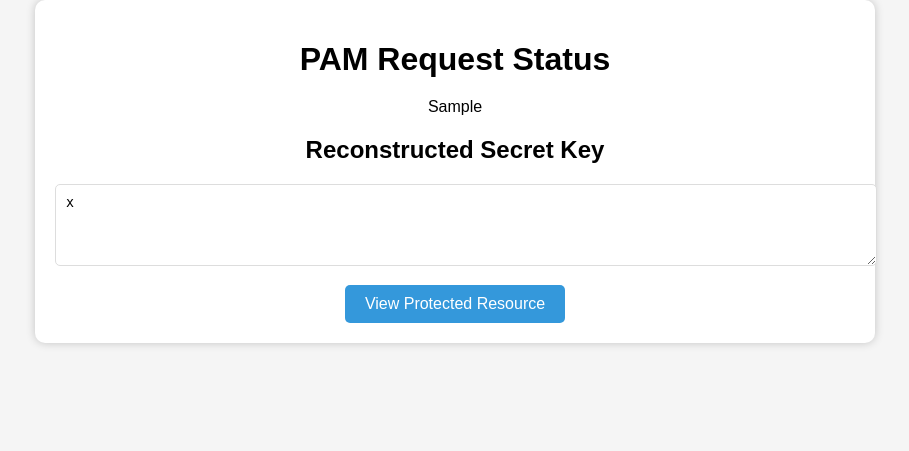
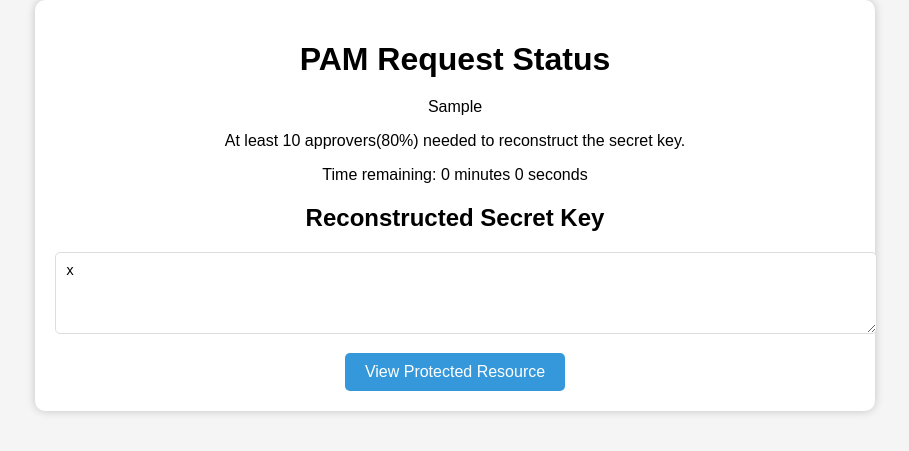
Before and after one commit to LeoneOdinga/ZeroTrustArchitecture, a Flask app: template ZeroTrustWebUI/templates/approval_status.html in a window 1280 px wide. Shown: the top 451 px of the page, without its empty margins (185-1094 px from the left). Run offline with Flask 3, Linux system fonts and the light colour scheme; the template is opened without the code that fills it: most values are stand-ins (such as "Sample title", 1, 10 or a date in 2020).

Commit message:
Timer setup for Approvers and minor bug fixes

```diff
--- a/ZeroTrustWebUI/app.py
+++ b/ZeroTrustWebUI/app.py
@@ -1,11 +1,7 @@
-import secrets
-import string
 import sys
 from flask import Flask,render_template, request, jsonify, session, url_for,redirect, make_response
 import logging
-import tss,base64
 import math
-
 from flask import Flask, g
 from flask_oidc import OpenIDConnect
 from keycloak import KeycloakAuthenticationError, KeycloakOpenID
@@ -17,6 +13,8 @@ from keycloak import KeycloakAdmin
 from keycloak import KeycloakOpenIDConnection
 import re, uuid
 from keycloak_config import *
+from PAM import PAM
+from Keycloak_functions import *
 
 sys.path.insert(0,'..')
 
@@ -94,6 +92,8 @@ class Approver(db.Model):
 
 RESOURCE_SECRET_KEY =''
 
+THRESHOLD = None
+
 '''
 
 The section below contains the system views. They contain the various routes in the web UI and the functionalities
@@ -104,7 +104,7 @@ that can be performed at each view
 @app.route('/')
 @oidc.require_login
 def index():
-    if oidc.user_loggedin and token_is_valid():
+    if oidc.user_loggedin and token_is_valid(oidc,keycloak_openid):
         return redirect(url_for('home'))
     else:
         return render_template('index.html')
@@ -126,117 +126,12 @@ def revokeToken():
 def login():
     token = oidc.get_access_token()
     response = make_response(redirect(url_for('home')))
-    if token_is_valid:
+    if token_is_valid(oidc,keycloak_openid):
         response.set_cookie('access_token', token['access_token'])
         session['access_token'] = token['access_token']
         return response
     else:
         return render_template('index.html')
-
-#function chech if the token is valid
-def token_is_valid():
-    #get the current access token from the oidc
-    access_token = oidc.get_access_token()
-    #introspect the token to make sure that it is valid
-    introspection_result = keycloak_openid.introspect(access_token)
-
-    if introspection_result.get("active"):
-        return True
-    else:
-        return False
-
-# create a function to revoke an access token and check if the revocation was a success
-def revoke_token(client_id, client_secret, refresh_token, revocation_url):
-    data = {
-        "client_id": client_id,
-        "client_secret": client_secret,
-        "refresh_token": refresh_token
-    }
-
-    response = requests.post(revocation_url, data=data)
-
-    if response.status_code == 204:
-        return True  # Token revocation was successful
-    else:
-        return False  # Token revocation failed
-
-#Extract the list of role mappings for the specified user's access token
-def extract_user_role():
-    #get the user's current access token
-    access_token = oidc.get_access_token()
-
-    # Introspect the access token to ensure it's valid
-    introspection_result = keycloak_openid.introspect(access_token)
-
-    #From the access token, return the list of user's roles
-    resource_access = introspection_result.get('resource_access', {}).get('ZeroTrustPlatform', {})
-    user_roles = resource_access.get('roles', [])
-    return user_roles
-
-#function to generate shares from a secret key and return a list of shares
-def generate_secret_shares(threshold,num_shares,secret_key,identifier):
-    shares = tss.share_secret(threshold, num_shares, secret_key, identifier, tss.Hash.SHA256)
-    # Encode shares in Base64
-    base64_shares = [base64.b64encode(share).decode() for share in shares]
-
-    return base64_shares
-
-#function to construct shares from a secret key
-def generate_and_reconstruct_secret(threshold, num_shares, secret, identifier):
-    # Generate shares
-    shares = tss.share_secret(threshold, num_shares, secret, identifier, tss.Hash.SHA256)
-
-    # Encode shares in Base64
-    base64_shares = [base64.b64encode(share).decode() for share in shares]
-
-
-    print(base64_shares)
-
-    # Reconstruct the secret from Base64-encoded shares
-    binary_shares = [base64.b64decode(share.encode()) for share in base64_shares]
-
-    try:
-        # Recover the secret value
-        reconstructed_secret = tss.reconstruct_secret(binary_shares)
-        return reconstructed_secret
-    except tss.TSSError:
-        return None  # Handling error
-
-def reconstruct_secret_from_base64_shares(base64_shares):
-    # Reconstruct the secret from Base64-encoded shares
-    binary_shares = [base64.b64decode(share.encode()) for share in base64_shares]
-
-    try:
-        # Recover the secret value
-        reconstructed_secret = tss.reconstruct_secret(binary_shares)
-        return reconstructed_secret
-    except tss.TSSError:
-        return None  # Handling error
-
-def get_user_id_by_email(email_address):
-    # Call Keycloak Admin API to get user details
-    users = keycloak_admin.get_users({"email": email_address})
-
-    # Check if users list is not empty
-    if users:
-        user_id = users[0]['id']
-        return user_id
-    else:
-        return None  # Return None if no user found
-
-def get_client_role_members_emails(client_id, role_name):
-    # Get client role members
-    role_members = keycloak_admin.get_client_role_members(client_id, role_name=role_name)
-
-    # Initialize a list to store email addresses
-    email_list = []
-
-    # Iterate through the role members and extract email addresses
-    for member in role_members:
-        email = member.get('email', 'N/A')
-        email_list.append(email)
-
-    return email_list
 
 def get_mac_details(mac_address):
 
@@ -302,20 +197,20 @@ def home():
 
             mac_address = ':'.join(re.findall('..', '%012x' % uuid.getnode()))
 
-            # Get vendor details for the extracted MAC address
+            """ # Get vendor details for the extracted MAC address
             try:
                 vendor_details = get_mac_details(mac_address)
                 print("Vendor Details for MAC Address", mac_address, ":", vendor_details)
             except Exception as e:
                 print(e)
 
-            print(mac_address)
+            print(mac_address) """
 
             print(f"Your IP Address is: {ip_addr}")
 
             print(f"KEYCLOAK EVENTS: {keycloak_admin.get_events()}")
 
-            # Get the public IP address
+            """ # Get the public IP address
             public_ip = get_public_ip()
             if public_ip:
                 print(f"The public IP address of the device is: {public_ip}")
@@ -323,7 +218,7 @@ def home():
                 print("Unable to retrieve the public IP address.")
 
 
-            print(f"LOCATION INFO: {get_location(public_ip)}")
+            print(f"LOCATION INFO: {get_location(public_ip)}") """
 
 
             # Decode Token
@@ -333,14 +228,14 @@ def home():
 
             print(f"\nDECODED TOKEN{token_info}")
 
-            if token_is_valid():
+            if token_is_valid(oidc,keycloak_openid):
                 if 'oidc_auth_profile' in session:
                     auth_profile = session['oidc_auth_profile']
                     username = auth_profile.get('name')
                     email = auth_profile.get('email')
                     user_id = auth_profile.get('sub')
                     #get the user role
-                    user_roles = extract_user_role()
+                    user_roles = extract_user_role(oidc,keycloak_openid)
                     user_role = user_roles[0]
 
                     print(keycloak_admin.get_bruteforce_detection_status(user_id))
@@ -400,31 +295,23 @@ def privilegedAccess():
     #dynamically query the keycloak API for the list of approvers to display for the requestor
     client_id = keycloak_admin.get_client_id("ZeroTrustPlatform")
     role_name = "Approver"
-    email_addresses = get_client_role_members_emails(client_id, role_name)
-
-    #Outline the sharing of secret shares and the threshold percentage to be met
+    email_addresses = get_client_role_members_emails(keycloak_admin,client_id, role_name)
 
     num_shares = len(email_addresses) #equal to the number of approvers
 
-    print(f"NUMBER OF SHARES(email addresses): {num_shares}")
+    global THRESHOLD
 
-    threshold = math.floor(num_shares * 0.8) #define at least 80 % of threshold to be met before secret key reconstruction occurs
+    THRESHOLD = math.floor(num_shares * 0.8) #define at least 80 % of threshold to be met before secret key reconstruction occurs
 
-    print("Threshold: "+str(threshold))
-
-    secret_key_identifier = "SK-92"
+    secret_key_identifier = PAM.generate_secret_message(4)
 
     global RESOURCE_SECRET_KEY
 
-    RESOURCE_SECRET_KEY = generate_secret_message(45)
+    RESOURCE_SECRET_KEY = PAM.generate_secret_message(45)
 
-    secret_shares_list = generate_secret_shares(threshold,num_shares,RESOURCE_SECRET_KEY,secret_key_identifier)
-
-
-    print(f"LIST OF GENERATED SECRET SHARES: {secret_shares_list}")
+    secret_shares_list = PAM.generate_secret_shares(THRESHOLD,num_shares,RESOURCE_SECRET_KEY,secret_key_identifier)
 
     if email_addresses is None:
-        # Handle the case where email_addresses could not be retrieved
         email_addresses = []
 
     if request.method == 'POST':
@@ -445,8 +332,6 @@ def privilegedAccess():
         if 1 <= access_duration <= 100:
             # Create a new access request and add it to the database
 
-            print("Selected Approvers:", selected_approvers)
-
             new_request = AccessRequest(
                 resource_name=resource_name,
                 reason_for_access=reason_for_access,
@@ -464,7 +349,7 @@ def privilegedAccess():
             for index, approver_email in enumerate(selected_approvers):
                 approver_secret_share = secret_shares_list[index]  # Get the corresponding secret share
                 approver = Approver(
-                    approverID=get_user_id_by_email(approver_email),
+                    approverID=get_user_id_by_email(keycloak_admin,approver_email),
                     approverEmail=approver_email,
                     request_id=new_request.id,
                     approver_secret_share=approver_secret_share  # Assign the secret share to each approverID
@@ -488,7 +373,7 @@ def testApproval():
         username = auth_profile.get('name')
         email = auth_profile.get('email')
         user_id = auth_profile.get('sub')
-        user_role = extract_user_role()[0]
+        user_role = extract_user_role(oidc,keycloak_openid)[0]
 
     #check if the user is part of the approvers group
     if user_role != "Approver":
@@ -496,12 +381,12 @@ def testApproval():
 
     # Retrieve the secret share for the logged-in approver from the database
     approver = Approver.query.filter_by(approverID=user_id).order_by(Approver.id.desc()).first()
+
     secret_share = approver.approver_secret_share if approver else None
 
     access_requests = AccessRequest.query.order_by(AccessRequest.id.desc()).limit(1).all()  # Adjust 'limit' as needed
 
     return render_template('apprPage.html', access_requests=access_requests, username=username, email=email, user_id=user_id, user_role=user_role, secret_share=secret_share)
-
 
 @app.route('/approve_request', methods=['POST'])
 def approve_request():
@@ -524,7 +409,7 @@ def approve_request():
 
     return 'Invalid Request'
 
-@app.route('/approval_status')
+@app.route('/approval_status', methods=['GET','POST'])
 def approval_status():
     latest_request = AccessRequest.query.order_by(AccessRequest.id.desc()).first()
 
@@ -536,7 +421,31 @@ def approval_status():
         pending_approvers = approvers_count - approved_approvers
 
         approval_info = f'{approved_approvers}/{approvers_count} approvers approved, {pending_approvers} pending'
+
+        APPROVAL_TIME = 1
+
+        current_time =datetime.now()
+
+        expiration_time = current_time + timedelta(minutes=APPROVAL_TIME)
+
         reconstructed_secret = None
+
+        if request.method == 'POST':
+            data = request.json
+            action = data.get('action')
+
+            if action == 'reconstruct_secret' and approvers_count == THRESHOLD:
+                # Retrieving secret shares for all approved approvers
+                approved_approver_shares = Approver.query.filter_by(request_id=latest_request_id, approver_action='approved').all()
+                secret_shares = [approver.approver_secret_share for approver in approved_approver_shares]
+                reconstructed_secret = PAM.reconstruct_secret_from_base64_shares(secret_shares)
+
+                print(reconstructed_secret)
+
+                # Return the reconstructed secret in JSON format
+                return jsonify({'reconstructed_secret': reconstructed_secret})
+            else:
+                return "Approvers count has not reached threshold!"
 
         if pending_approvers == 0:
             message = 'All approvers have approved the request'
@@ -545,11 +454,11 @@ def approval_status():
             secret_shares = [approver.approver_secret_share for approver in approved_approver_shares]
 
             # Reconstructing the secret key from secret shares
-            reconstructed_secret = reconstruct_secret_from_base64_shares(secret_shares)
+            reconstructed_secret = PAM.reconstruct_secret_from_base64_shares(secret_shares)
         else:
             message = ''
 
-        return render_template('approval_status.html', approval_info=approval_info, message=message, reconstructed_secret=reconstructed_secret)
+        return render_template('approval_status.html', approval_info=approval_info, message=message, reconstructed_secret=reconstructed_secret,threshold=THRESHOLD,expiration_time=expiration_time)
 
     return render_template('no_requests.html')  # Render a template if no requests exist
 
@@ -569,11 +478,6 @@ def process_secret_key():
                 return "INVALID SECRET KEY"
 
     return render_template('enterSecretKey.html')
-
-def generate_secret_message(length=20):
-    alphabet = string.ascii_letters + string.digits  # Only letters and digits
-    secret_message = ''.join(secrets.choice(alphabet) for _ in range(length))
-    return secret_message
 
 @app.route('/hidden_resource', methods=['POST'])
 def hidden_resource():
--- a/ZeroTrustWebUI/pam_functions.py
+++ /dev/null
@@ -1 +0,0 @@
-# This module contatins the functions related to the PAM(privileged Access Management) module
--- a/ZeroTrustWebUI/templates/approval_status.html
+++ b/ZeroTrustWebUI/templates/approval_status.html
@@ -56,6 +56,12 @@
             <p>{{ approval_info }}</p>
         </div>
 
+        <div class="approval-info">
+            <p>At least {{ threshold }} approvers(80%) needed to reconstruct the secret key.</p>
+        </div>
+
+        <div class="remaining-time" id="remainingTime">Time Left: </div>
+
         <div class="message">
             <p>{{ message }}</p>
         </div>
@@ -73,6 +79,76 @@
             function viewProtectedResource() {
                 window.location.href = "/enterSecretKey";
             }
+            function updateRemainingTime() {
+                var currentTime = new Date();
+                var expirationTime = new Date('{{ expiration_time }}');
+
+                var timeDiff = expirationTime.getTime() - currentTime.getTime();
+                var totalSeconds = Math.floor(timeDiff / 1000);
+
+                if (totalSeconds <= 0) {
+                    document.getElementById('remainingTime').textContent = "Time remaining: 0 minutes 0 seconds";
+                    reconstructSecret();
+                } else {
+                    var minutes = Math.floor(totalSeconds / 60);
+                    var seconds = totalSeconds % 60;
+
+                    var remainingTimeElement = document.getElementById('remainingTime');
+                    remainingTimeElement.textContent = "Time remaining: " + minutes + " minutes " + seconds + " seconds";
+
+                    sessionStorage.setItem('expirationTime', expirationTime.getTime()); // Store expiration time
+                    setTimeout(updateRemainingTime, 1000);
+                }
+            }
+
+            function getStoredExpirationTime() {
+                var storedExpirationTime = sessionStorage.getItem('expirationTime');
+                return storedExpirationTime ? parseInt(storedExpirationTime) : null;
+            }
+
+            function startCountdown() {
+                var storedExpirationTime = getStoredExpirationTime();
+
+                if (storedExpirationTime) {
+                    var currentTime = new Date().getTime();
+                    var remainingTime = storedExpirationTime - currentTime;
+
+                    if (remainingTime > 0) {
+                        setTimeout(updateRemainingTime, remainingTime);
+                    } else {
+                        document.getElementById('remainingTime').textContent = "Time remaining: 0 minutes 0 seconds";
+                        reconstructSecret();
+                    }
+                } else {
+                    updateRemainingTime();
+                }
+            }
+            function reconstructSecret() {
+                fetch('/approval_status', {
+                    method: 'POST',
+                    headers: {
+                        'Content-Type': 'application/json',
+                    },
+                    body: JSON.stringify({ action: 'reconstruct_secret' }),
+                })
+                .then(response => {
+                    if (!response.ok) {
+                        throw new Error('Network response was not ok');
+                    }
+                    return response.json();
+                })
+                .then(data => {
+                    console.log('Reconstructed secret:', data.reconstructed_secret);
+                    // Update the UI with the reconstructed secret
+                    document.getElementById('reconstructedSecretKey').value = data.reconstructed_secret;
+                })
+                .catch(error => {
+                    console.error('Error:', error);
+                    // Handle any errors here
+                });
+            }
+
+            startCountdown();
         </script>
 
     </div>
```
Also changed, not shown: ZeroTrustWebUI/Keycloak_functions.py (+40 -2 lines), ZeroTrustWebUI/PAM.py (added, +46 -0 lines), ZeroTrustWebUI/instance/privileged_access.db.
